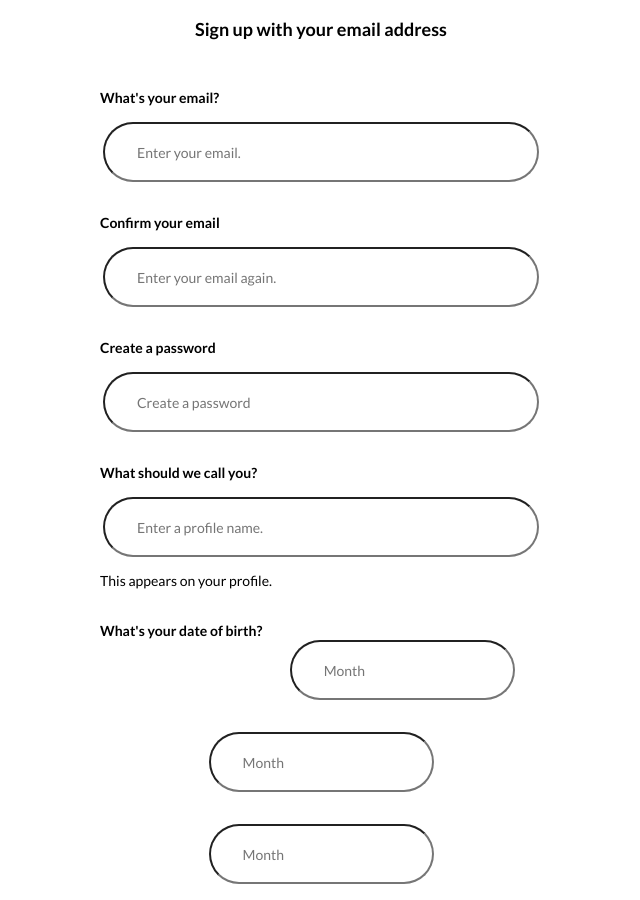
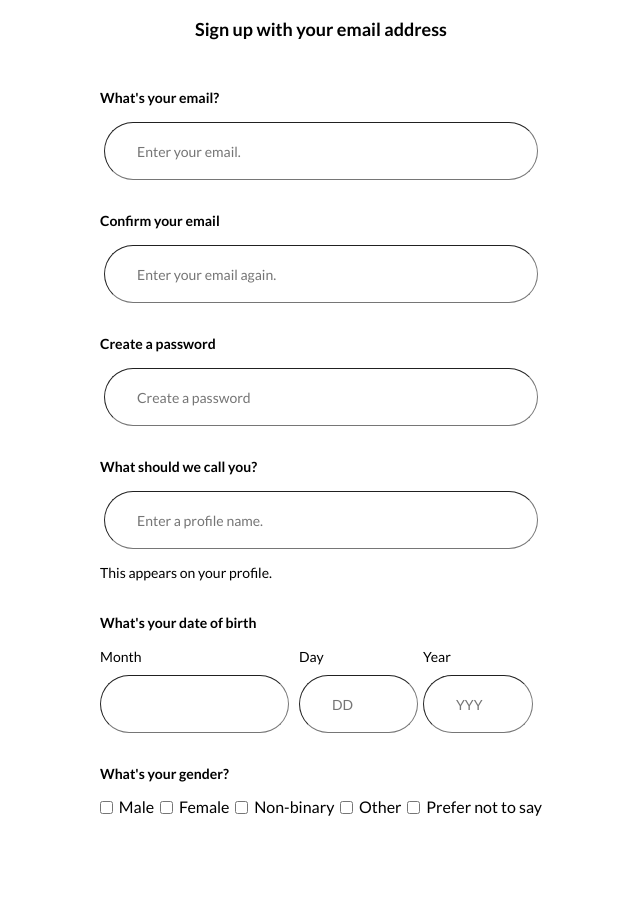
Before and after one commit to baranero/Spotify-registration-login, a React app: page / in a window 1280 px wide. Shown: the part 460-1360 px from the top of the page, without its empty margins (319-959 px from the left). After the commit the page ends 1277 px from the top, so only its background shows below. Built offline with nearby package versions, Linux system fonts and the light colour scheme; the HTML template or start-up script is replaced by a standard one.

Commit message:
added birth form

```diff
--- a/src/modules/HomeModule/components/Form/RegistrationForm.module.scss
+++ b/src/modules/HomeModule/components/Form/RegistrationForm.module.scss
@@ -12,22 +12,23 @@
         font-weight: 700;
         line-height: 17px;
         margin-top: 16px;
-
+        margin-bottom: 16px;
     }
 
     & &-input {
         width: 400px;
         border-radius: 50px;
+        border-width: 1px;
         font-size: 14px;
         font-weight: 400;
         line-height: 17px;
-        margin: 16px 0 16px;
+        margin: 0 0 16px;
         padding: 20px 0 19px 32px;
 
 
     }
 
-    & &-subtitle-h4 {
+    & &-description {
         text-align: left;
         font-size: 14px;
         line-height: 16.8px;
@@ -35,9 +36,45 @@
         margin: 0 0 16px;
     }
 
-    .month {
-        width: 189px;
+    & &-birth {
+        margin-top: 65px;
+        display: flex;
+        justify-content: space-between;
+        width: 442px;
+
     }
 
+    .month {
+        width: 123px;
+        padding-right: 32px;
+        margin-top: 10px
+    }
+
+    .year {
+        width: 85px;
+        margin-top: 10px
+    }
+
+    .day {
+        width: 76px;
+        margin-top: 10px
+    }
+
+    & &-birth-input {
+        text-align: left;
+
+    }
+
+    & &-gender {
+        display: flex;
+        flex-direction: column;
+        text-align: left;
+    }
+
+    & &-gender-input {
+        display: flex;
+        word-wrap: break-word;
+        justify-content: space-between;
+    }
 
 }
--- a/src/modules/HomeModule/components/Form/RegistrationForm.tsx
+++ b/src/modules/HomeModule/components/Form/RegistrationForm.tsx
@@ -22,13 +22,65 @@ const RegistrationForm: React.FC = () => {
             <br/>
             <input className={classes['registration-form-input']} type="text" name="profile-name" placeholder="Enter a profile name." />
 
-            <h4 className={classes['registration-form-subtitle-h4']}>This appears on your profile.</h4>
+            <p className={classes['registration-form-description']}>This appears on your profile.</p>
 
-            <label className={classes['registration-form-input-label']} htmlFor="month">What&apos;s your date of birth?</label>
-            <br/>
-            <input className={`${classes['registration-form-input']} ${classes.month}`} type="select" name="month" placeholder="Month" />
-            <input className={`${classes['registration-form-input']} ${classes.month}`} type="select" name="month" placeholder="Month" />
-            <input className={`${classes['registration-form-input']} ${classes.month}`} type="select" name="month" placeholder="Month" />
+
+            <label className={classes['registration-form-input-label']} >What&apos;s your date of birth</label>
+
+            <div className={classes['registration-form-birth']}>
+
+                <div className={classes['registration-form-birth-input']}>
+                    <label className={classes['registration-form-description']} htmlFor="month">Month</label>
+                    <input className={`${classes['registration-form-input']} ${classes.month}`}  type='text' name="month" list="month" />
+                    <datalist id="month" >
+                        <option value='January'/>
+                        <option value='February'/>
+                        <option value="March"/>
+                        <option value="April"/>
+                        <option value="May"/>
+                        <option value="June"/>
+                        <option value="July"/>
+                        <option value="August"/>
+                        <option value="September"/>
+                        <option value="October"/>
+                        <option value="November"/>
+                        <option value="December"/>
+                    </datalist>
+                </div>
+
+                <div className={classes['registration-form-birth-input']}>
+                    <label className={classes['registration-form-description']} htmlFor="month">Day</label>
+                    <input className={`${classes['registration-form-input']} ${classes.year}`} type="select" name="month" placeholder="DD" />
+                </div>
+
+                <div className={classes['registration-form-birth-input']}>
+                    <label className={classes['registration-form-description']} htmlFor="month">Year</label>
+                    <input className={`${classes['registration-form-input']} ${classes.day}`} type="select" name="month" placeholder="YYY" />
+                </div>
+
+            </div>
+
+
+
+            <div className={classes['registration-form-gender']}>
+
+                <label className={classes['registration-form-input-label']}>What&apos;s your gender?</label>
+                <div className={classes['registration-form-gender-input']}>
+
+                    <input type='checkbox' id="male" name="male" value='Male'/>
+                    <label htmlFor="male">Male</label>
+                    <input type='checkbox' id="female" name="female" value='Female'/>
+                    <label htmlFor="female">Female</label>
+                    <input type='checkbox' id="non-binary" name="non-binary" value='Non-binary'/>
+                    <label htmlFor="non-binary">Non-binary</label>
+                    <input type='checkbox' id="other" name="other" value='Other'/>
+                    <label htmlFor="other">Other</label>
+                    <input type='checkbox' id="not-to-say" name="not-to-say" value='Prefer not to say'/>
+                    <label htmlFor="not-to-say">Prefer not to say</label>
+                </div>
+
+            </div>
+
 
         </div>
     )
```
